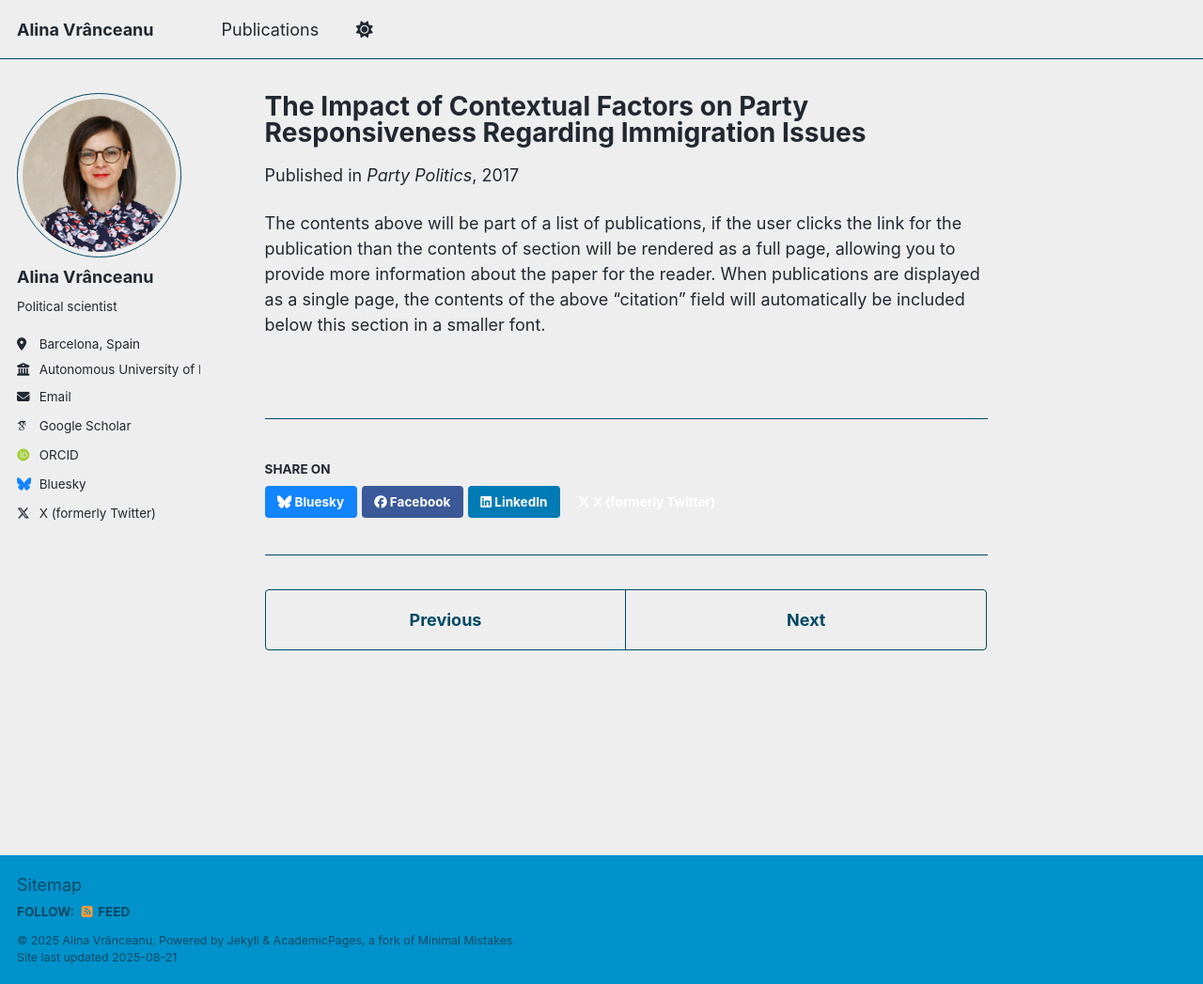
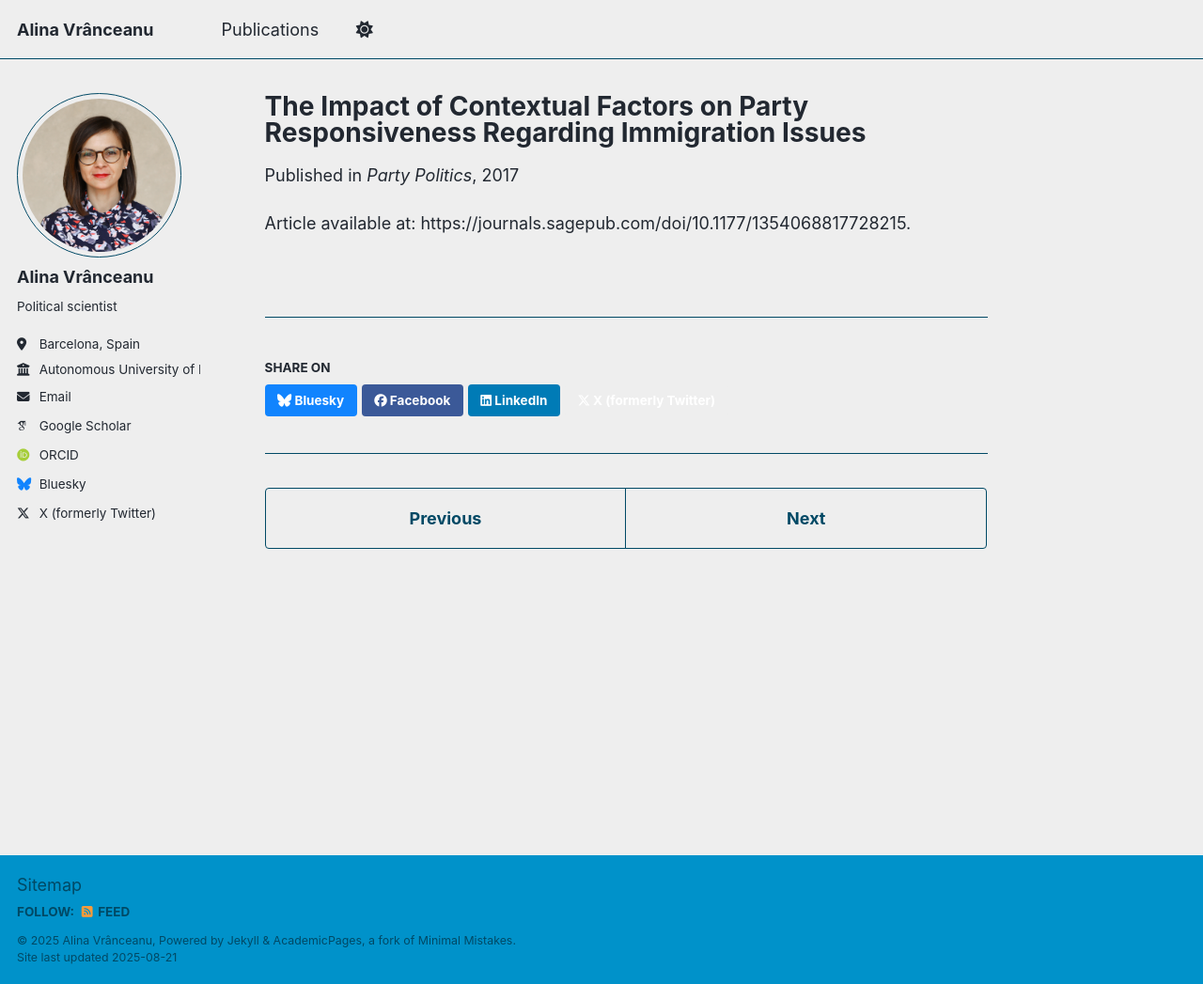
Before and after one commit to alinavranceanu/alinavranceanu.github.io, a Jekyll site: the page built from _publications/2019-Vranceanu-Party-Politics.md, in a window 1280 px wide and 1047 px high. Shown: the whole window at 94% size. Built offline with Jekyll 4.4.1, drawn with Linux system fonts in a browser that asks for light colours; some web fonts are replaced; a script that is not in the unit is left out.

Commit message:
Update 2019-Vranceanu-Party-Politics.md

```diff
--- a/_publications/2019-Vranceanu-Party-Politics.md
+++ b/_publications/2019-Vranceanu-Party-Politics.md
@@ -6,4 +6,4 @@ permalink: /publication/2019-Vranceanu-Party-Politics
 date: 2017-08-31
 venue: 'Party Politics'
 ---
-The contents above will be part of a list of publications, if the user clicks the link for the publication than the contents of section will be rendered as a full page, allowing you to provide more information about the paper for the reader. When publications are displayed as a single page, the contents of the above "citation" field will automatically be included below this section in a smaller font.
+Article available at: https://journals.sagepub.com/doi/10.1177/1354068817728215.
```
